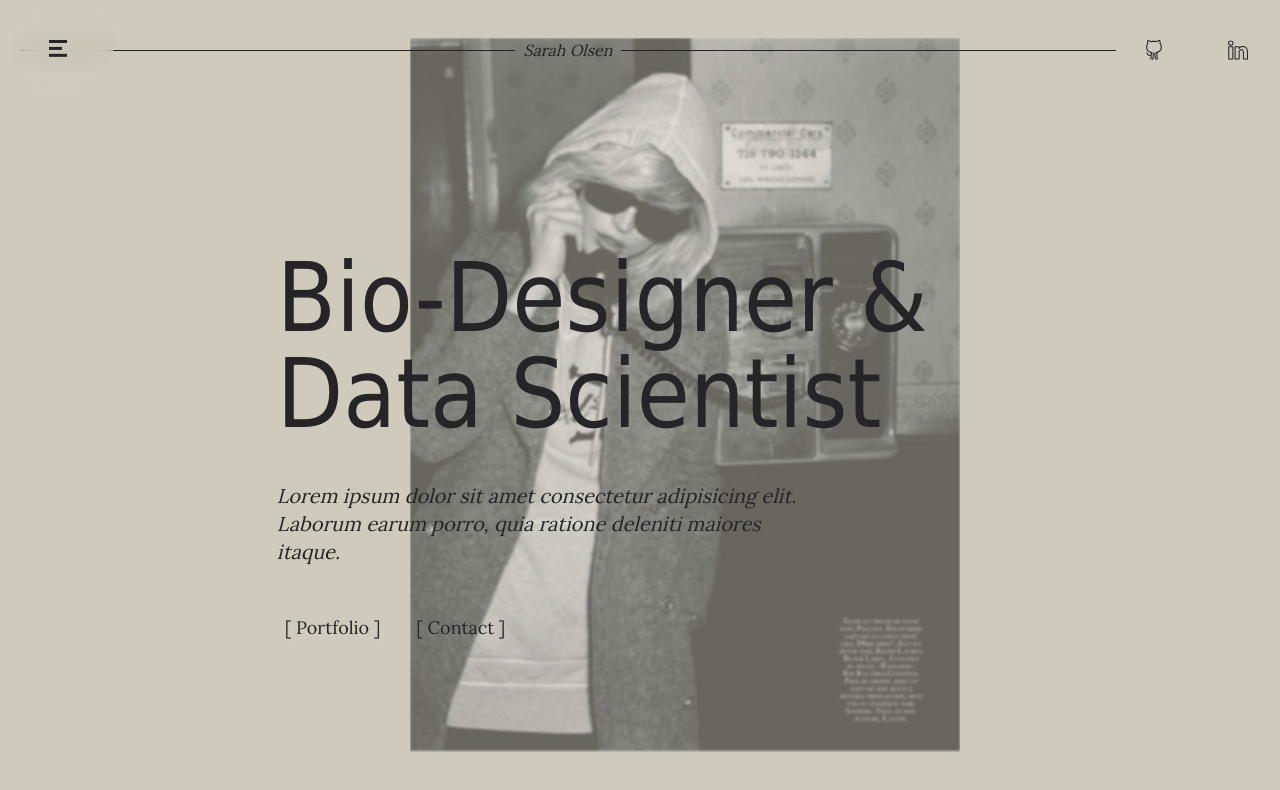
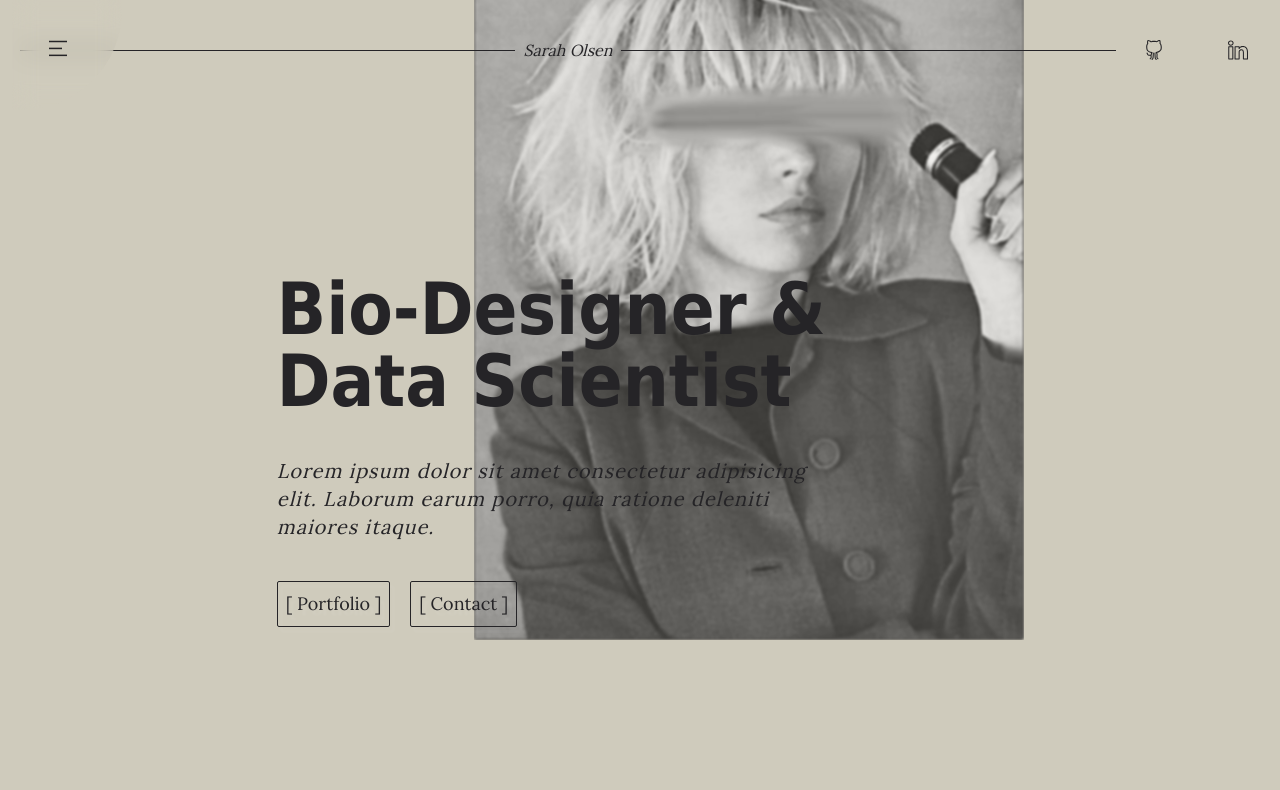
Before and after one commit to minari314159/portfolio, a Next.js app: page / in a window 1280 px wide. Shown: the top 790 px of the page. Built offline with nearby package versions, Linux system fonts and the light colour scheme.

Commit message:
- Replace the hero image in the landing page with a new image for better visual appeal - Adjust the positioning and size of the hero image for optimal display on different screen sizes - Add a border to the contact page profile image for better contrast and visual separation

```diff
--- a/app/about/ServiceCard.jsx
+++ b/app/about/ServiceCard.jsx
@@ -10,7 +10,7 @@ const ServiceCard = () => {
 
 	return (
 		<motion.div
-			className="flex flex-wrap items-start justify-center gap-2 px-5 flex-1 w-full max-w-[1366px] "
+			className="flex flex-wrap items-start justify-center gap-2 px-5 flex-1 w-full max-w-[1366px] z-40 "
 			variants={serviceVariants}>
 			{services.map((service, i) => (
 				<motion.div
@@ -21,7 +21,7 @@ const ServiceCard = () => {
 						opacity: 1,
 						transition: { duration: 0.5, delay: i * 0.5 },
 					}}
-					className={` rounded-sm  backdrop-filter backdrop-blur-md bg-opacity-40 h-full min-h-[300px] p-5  flex flex-col gap-5 max-w-[200px] border border-primary shadow-inner shadow-primary ${
+					className={` rounded-sm  backdrop-filter backdrop-blur-md bg-opacity-40 h-full min-h-[300px] p-5  flex flex-col gap-5 max-w-[200px] border border-tertiary shadow-inner shadow-primary ${
 						hover === i ? " bg-shadowPrimary" : "bg-secondary"
 					}`}
 					onMouseEnter={() => setHover(i)}
@@ -34,7 +34,7 @@ const ServiceCard = () => {
 					{hover === i && (
 						<div className="backdrop-opacity-85 backdrop-blur-xl  p-5 shadow-sm shadow-shadowPrimary bottom-0 left-0 absolute flex flex-wrap items-center justify-center gap-1 h-full">
 							{service.skills.map((s, i) => (
-								<p key={i} className="bg-primary p-2 rounded-md shadow-lg">
+								<p key={i} className="bg-primary p-2 rounded-sm shadow-lg">
 									{s}
 								</p>
 							))}
--- a/app/components/hero/Hero.jsx
+++ b/app/components/hero/Hero.jsx
@@ -13,31 +13,31 @@ const Hero = () => {
 				variants={textVariant}
 				initial={textVariant.initial}
 				animate={textVariant.animate}>
-				<motion.div className="h-full w-full flex flex-col justify-center items-start gap-5 md:gap-10 ">
+				<motion.div className="h-full w-full flex flex-col justify-center md:items-start items-center gap-5 md:gap-10 ">
 					<motion.h2
 						variants={textVariant}
-						className="font-['Tahoma'] text-6xl sm:text-7xl lg:text-8xl ">
+						className="font-['Tahoma'] text-5xl md:text-6xl lg:text-7xl font-bold ">
 						Bio-Designer & <br />
 						Data Scientist
 					</motion.h2>
 					<motion.h1
 						variants={textVariant}
-						className=" text-md  md:text-lg lg:text-xl font-lighttracking-wider text-textmain w-[75%]">
+						className=" text-md  md:text-lg lg:text-xl font-light tracking-wider text-textmain w-[75%]">
 						<i>
 							Lorem ipsum dolor sit amet consectetur adipisicing elit. Laborum
 							earum porro, quia ratione deleniti maiores itaque.
 						</i>
 					</motion.h1>
 				</motion.div>
-				<motion.div className="flex w-full  justify-start gap-5 my-5 text-md text-textmain sm:text-lg z-[10]">
+				<motion.div className="flex w-full  md:justify-start justify-center gap-5 my-5 text-md text-textmain sm:text-lg z-[10]">
 					<Link
 						href="/portfolio"
-						className="hover:scale-[103%] p-2 rounded-sm cursor-pointer   transition-colors duration-75 drop-shadow-[4px_5px_1px_rgba(255_255_255_/_10%)]">
+						className="hover:scale-[103%] p-2 rounded-sm cursor-pointer border border-textmain  transition-colors duration-75 drop-shadow-[4px_5px_1px_rgba(255_255_255_/_10%)]">
 						[ Portfolio ]
 					</Link>
 					<Link
 						href="/contact"
-						className=" hover:scale-[103%] p-2 rounded-sm cursor-pointer  transition-colors duration-75 drop-shadow-[4px_5px_1px_rgba(255_255_255_/_10%)] ">
+						className=" hover:scale-[103%] p-2 rounded-sm cursor-pointer border border-textmain   transition-colors duration-75 drop-shadow-[4px_5px_1px_rgba(255_255_255_/_10%)] ">
 						[ Contact ]
 					</Link>
 				</motion.div>
--- a/app/components/hero/HeroImage.jsx
+++ b/app/components/hero/HeroImage.jsx
@@ -6,7 +6,7 @@ import { motion } from "framer-motion";
 const HeroImage = () => {
 	return (
 		<motion.div
-			className="absolute bottom-[3rem] right-[-1rem] w-[450px] sm:w-[600px] md:w-[650px] lg:right-[2%] xl:w-[550px] xl:right-[25%] z-0 overflow-clip "
+			className="fixed bottom-[8rem]  w-[450px] md:w-[500px] xl:w-[550px] md:bottom-[10rem] md:right-[5%] lg:right-[10%] xl:right-[20%] z-0 overflow-clip "
 			initial={{ translateX: 1000 }}
 			animate={{
 				translateX: 0,
@@ -19,11 +19,11 @@ const HeroImage = () => {
 				},
 			}}>
 			<Image
-				src="/assets/profile.jpeg"
+				src="/assets/heroprofile.jpg"
 				width={550}
 				height={700}
 				alt="Profile illustration"
-				className="rounded-sm opacity-50 blur-[1px]"
+				className="rounded-sm  opacity-80 blur-[1px] border border-textmain object-cover object-right"
 			/>
 		</motion.div>
 	);
--- a/app/components/navbar/NavLinks.jsx
+++ b/app/components/navbar/NavLinks.jsx
@@ -34,7 +34,7 @@ const NavLinks = ({ setOpen}) => {
 						onClick={() => setOpen(false)}
 						className={`${
 							pathname === link.link &&
-							"underline underline-offset-8 [text-shadow:_0_3px_0_rgb(0_0_0_/_20%)]"
+							"underline underline-offset-8 [text-shadow:_0_3px_0_rgb(0_0_0_/_10%)]"
 						}`}>
 						{link.title}
 					</Link>
--- a/app/components/navbar/Sidebar.jsx
+++ b/app/components/navbar/Sidebar.jsx
@@ -19,7 +19,7 @@ const Sidebar = () => {
 					className="w-[50px] h-[50px] rounded-full fixed top-[25px] left-[35px] bg-transparent cursor-pointer z-[60] hover:scale-105">
 					<svg widht="23" height="23" viewBox="0 0 23 23">
 						<motion.path
-							strokeWidth="3"
+							strokeWidth="1.5"
 							stroke="#252427"
 
 							variants={{
@@ -28,7 +28,7 @@ const Sidebar = () => {
 							}}
 						/>
 						<motion.path
-							strokeWidth="3"
+							strokeWidth="1.5"
 							stroke="#252427"
 							d="M 2 9.423 L 15 9.423"
 							variants={{
@@ -37,7 +37,7 @@ const Sidebar = () => {
 							}}
 						/>
 						<motion.path
-							strokeWidth="3"
+							strokeWidth="1.5"
 							stroke="#252427"
 							variants={{
 								closed: { d: "M 2 16.346 L 20 16.346" },
--- a/app/contact/Form.jsx
+++ b/app/contact/Form.jsx
@@ -66,9 +66,9 @@ const Form = () => {
 		<motion.div
 			initial={{ translateX: 500 }}
 			animate={{ translateX: 0, transition: { delay: 0.5, duration: 0.5 } }}
-			className="w-[50%] lg:w-[70%] flex flex-col items-center justify-center gap-1 ">
+			className="w-[70%] flex flex-col items-center justify-center gap-1 ">
 			<motion.h1
-				className=" text-4xl md:text-5xl lg:text-6xl md:leading-[4rem] text-center z-[10]"
+				className=" text-5xl lg:text-6xl md:leading-[4rem] text-center z-[10] w-full"
 				>
 				Shall We <br/>Work Together?
 			</motion.h1>
--- a/app/contact/page.jsx
+++ b/app/contact/page.jsx
@@ -8,22 +8,22 @@ import Image from "next/image";
 const Contact = () => {
 	return (
 		<section className="w-full max-w-[1336px] flex flex-col  items-center justify-center min-h-screen ">
-			<div className="flex flex-col md:flex-row items-center gap-8 p-2">
+			<div className="flex flex-col-reverse md:flex-row items-center gap-8 p-2">
 				<motion.div
-					className="flex flex-col justify-start items-center md:items-start gap-5  max-w-[550px] relative"
+					className="flex flex-col justify-start items-center md:items-start gap-5 w-[400px]  md:w-[450px] relative"
 					variants={contactVariants}
 					initial={contactVariants.initial}
 					animate={contactVariants.animate}>
 					<Image
 						src="/assets/profile.jpeg"
-						width={450}
+						width={350}
 						height={700}
 						alt="Profile illustration"
-						className="rounded-sm opacity-60 blur-[1px] w-full "
+						className="rounded-sm rounded-t-full opacity-60 blur-[1px] border border-tertiary w-full hidden md:block"
 					/>
-					<div className="flex  gap-5 items-center justify-between w-full  absolute bottom-0 p-2 text-primary">
+					<div className="flex  gap-5 items-center justify-between w-full  absolute bottom-[-2rem] p-2 text-textmain ">
 						<motion.div variants={contactVariants} className="w-full">
-							<h3 className="font-light">
+							<h3 className="font-light ">
 								<i>Sarah Olsen</i>
 							</h3>
 						</motion.div>
```
Also changed, not shown: public/assets/heroprofile.jpg (added).
